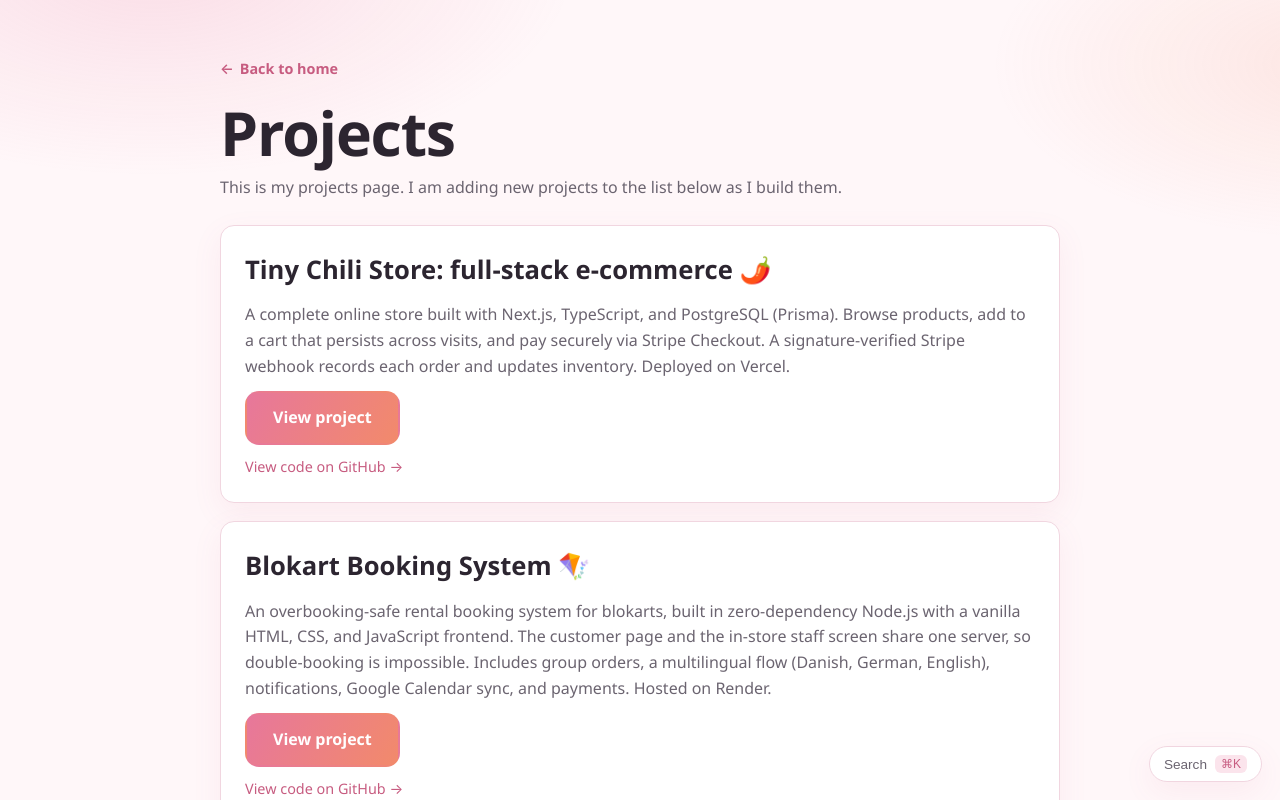
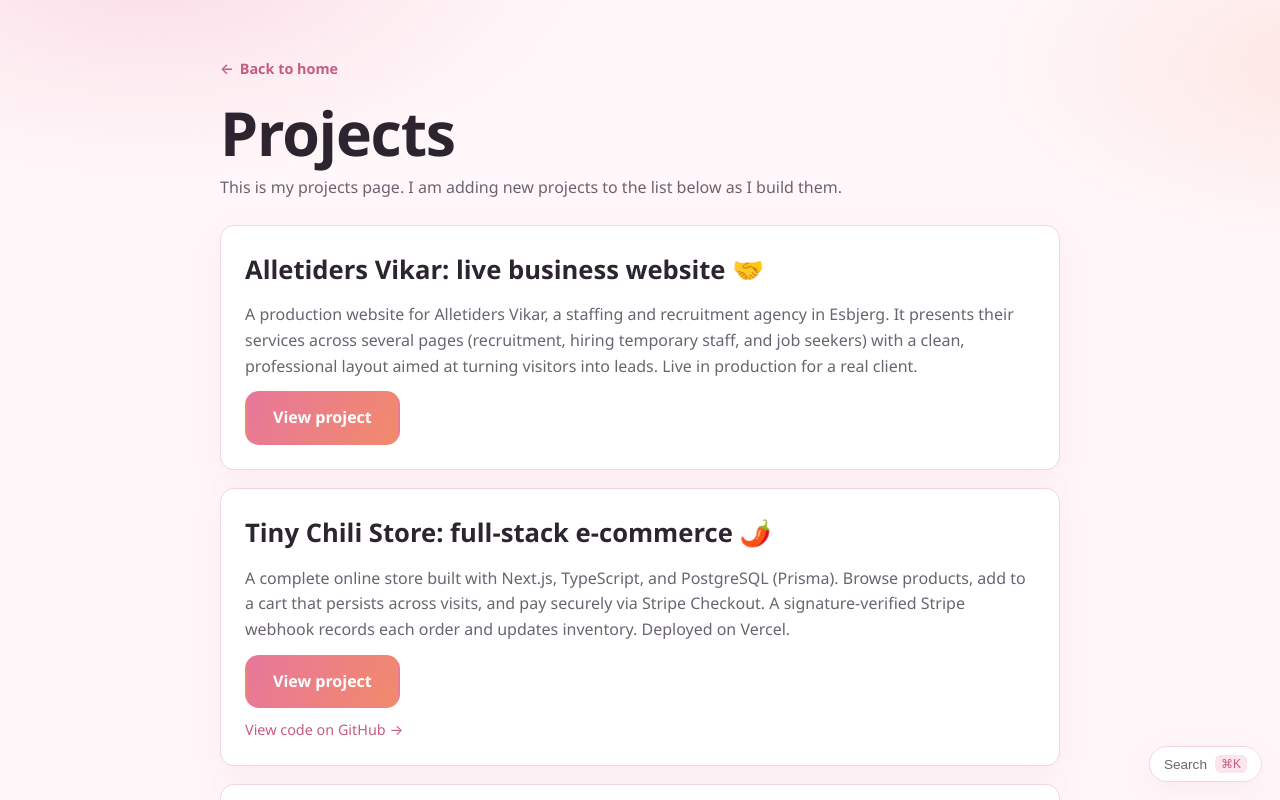
Before and after one commit to Chililove/Portfolio-website, a Next.js app: page /projects in a window 1280 px wide. Shown: the top 800 px of the page. Built offline with nearby package versions, Linux system fonts and the light colour scheme.

Commit message:
Add Alletiders Vikar production site to projects

```diff
--- a/data/siteContent.ts
+++ b/data/siteContent.ts
@@ -93,6 +93,17 @@ export const siteContent = {
     // Each {} block is one project card. Copy a block to add another project.
     projects: [
       {
+        title: "Alletiders Vikar: live business website 🤝",
+        description:
+          "A production website for Alletiders Vikar, a staffing and " +
+          "recruitment agency in Esbjerg. It presents their services across " +
+          "several pages (recruitment, hiring temporary staff, and job " +
+          "seekers) with a clean, professional layout aimed at turning " +
+          "visitors into leads. Live in production for a real client.",
+        link: "https://alletidersvikar.dk",
+        repo: "",
+      },
+      {
         title: "Tiny Chili Store: full-stack e-commerce 🌶️",
         description:
           "A complete online store built with Next.js, TypeScript, and " +
```
